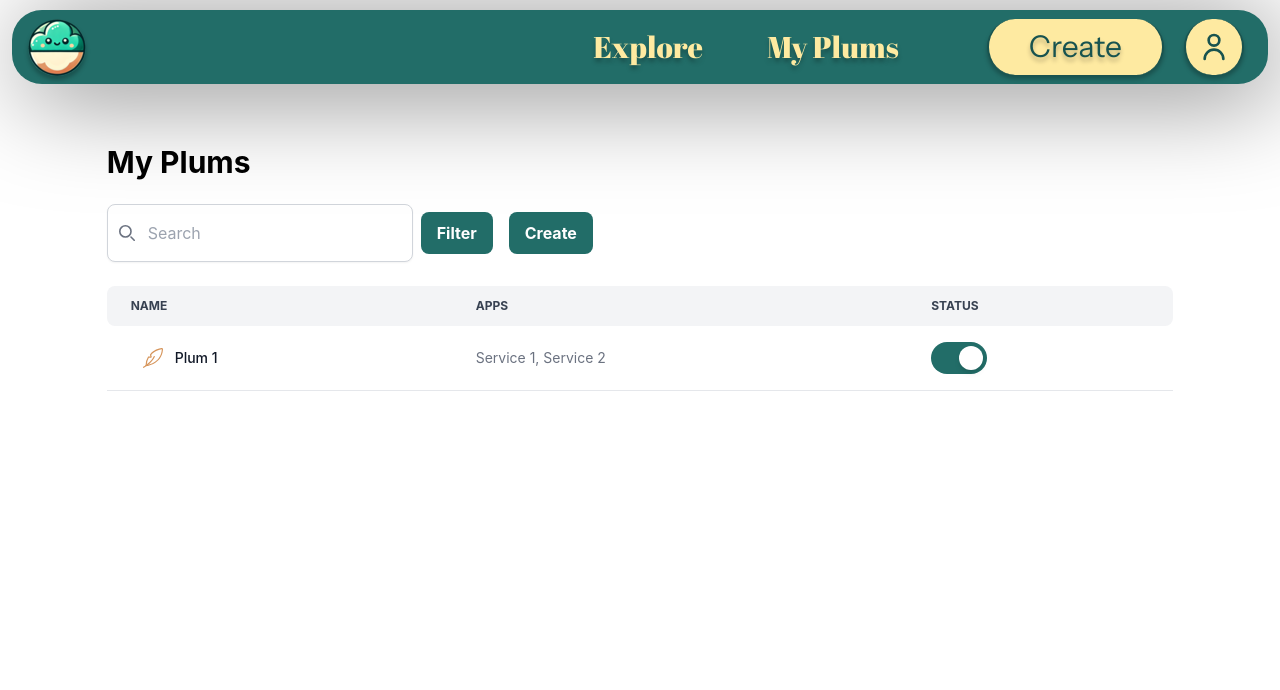
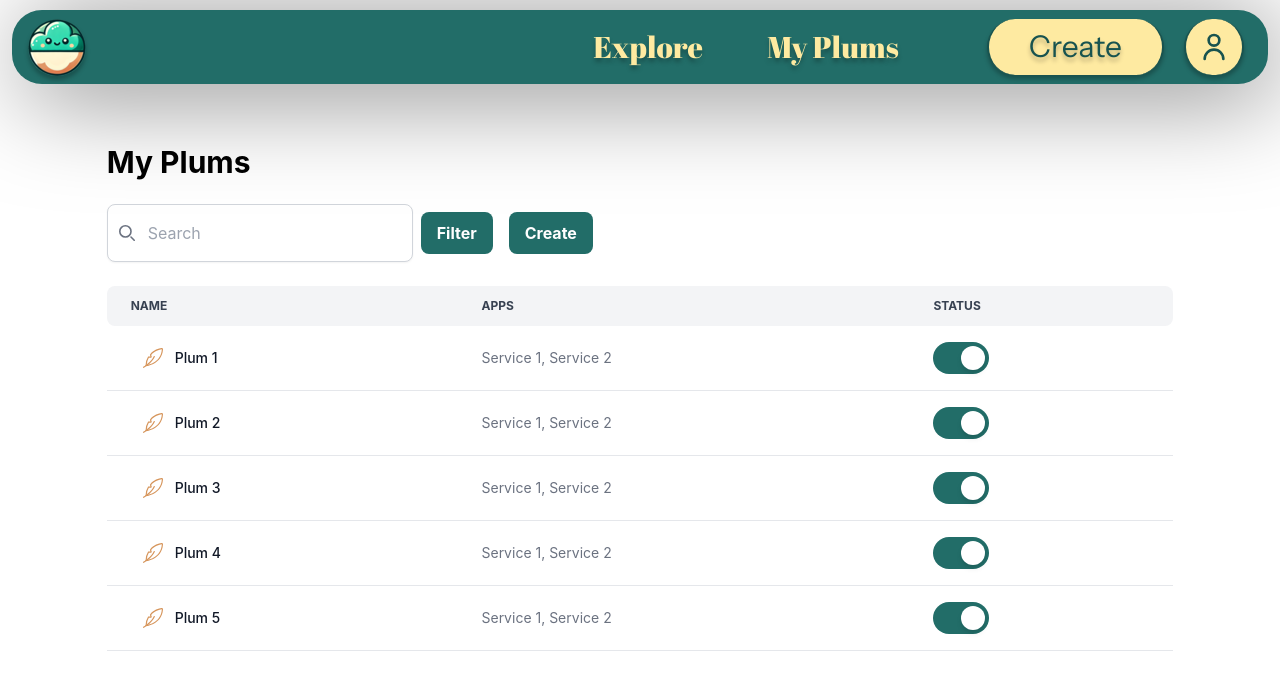
Before and after one commit to FppEpitech/AREA, a React (Create React App) app in the folder react-frontend/: page /myPlums in a window 1280 px wide. Shown: the top 690 px of the page. Built offline with nearby package versions, Linux system fonts and the light colour scheme.

Commit message:
feat(MyPlums page): Create a search bar
By typing in the search bar, it filters plums in the table

```diff
--- a/react-frontend/src/pages/MyPlums/myPlums.tsx
+++ b/react-frontend/src/pages/MyPlums/myPlums.tsx
@@ -1,16 +1,58 @@
 import { useState } from "react";
 import Navbar from "../../components/Navbar/navbar";
 import feather from '../../assets/myPlums/feather.svg';
+import { useNavigate } from "react-router-dom";
 
 export default function MyPlums() {
+
+    const navigate = useNavigate();
 
     const [myPlums, setMyPlums] = useState([
         {
             name: 'Plum 1',
             services: 'Service 1, Service 2',
             isActivated: true
+        },
+        {
+            name: 'Plum 2',
+            services: 'Service 1, Service 2',
+            isActivated: true
+        },
+        {
+            name: 'Plum 3',
+            services: 'Service 1, Service 2',
+            isActivated: true
+        },
+        {
+            name: 'Plum 4',
+            services: 'Service 1, Service 2',
+            isActivated: true
+        },
+        {
+            name: 'Plum 5',
+            services: 'Service 1, Service 2',
+            isActivated: true
         }
     ]);
+    const [originalPlums, setOriginalPlums] = useState(myPlums);
+    const [searchInput, setSearchInput] = useState("");
+
+
+    const handleChange = (e : any) => {
+        e.preventDefault();
+        const input = e.target.value;
+        setSearchInput(input);
+
+        if (input.length > 0) {
+            const filteredPlums = originalPlums.filter((plum) =>
+                plum.name.toLowerCase().includes(input.toLowerCase())
+            );
+            setMyPlums(filteredPlums);
+        } else {
+            setMyPlums(originalPlums);
+        }
+    };
+
 
     const sendLogin = async() => {
         // TODO : await setMyPlums(getMyPlums());
@@ -33,6 +75,8 @@ export default function MyPlums() {
                             type="search"
                             id="search"
                             placeholder="Search"
+                            onChange={handleChange}
+                            value={searchInput}
                             className="block w-full p-4 ps-10 border border-gray-300 rounded-lg shadow-sm focus:outline-none focus:ring-2 focus:ring-customGreen focus:border-transparent"
                         />
                     </div>
@@ -41,7 +85,8 @@ export default function MyPlums() {
                         Filter
                     </button>
                     <button
-                        className="bg-customGreen hover:bg-customDarkGreen text-white font-bold m-2 py-2 px-4 rounded-lg">
+                        className="bg-customGreen hover:bg-customDarkGreen text-white font-bold m-2 py-2 px-4 rounded-lg"
+                        onClick={() => navigate('/create')}>
                         Create
                     </button>
                 </div>
```
